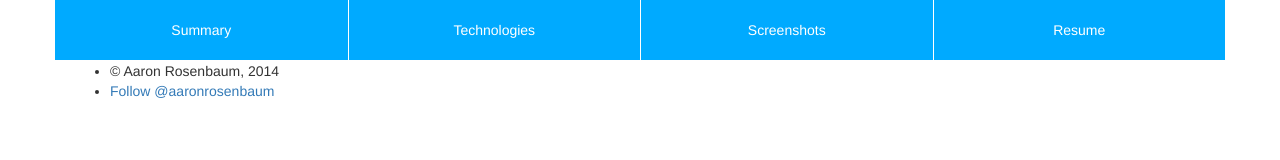
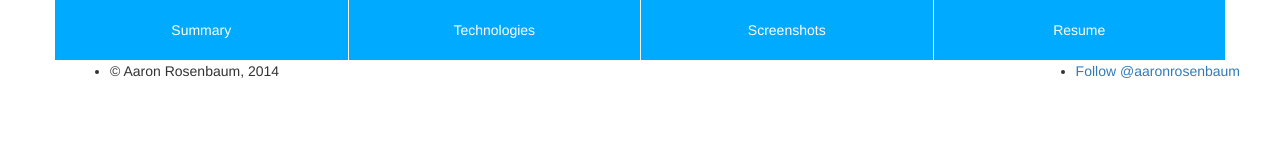
Before and after one commit to arosenb2/arosenb2.github.io, a plain HTML site: page index.html in a window 1280 px wide. Drawn offline with nearby package versions, Linux system fonts and the light colour scheme; some packages are replaced by stand-ins of ours.

Commit message:
Update index.html

```diff
--- a/index.html
+++ b/index.html
@@ -21,15 +21,15 @@
 	<footer class="container">
 		<div class="row">
 			<ul>
-				<li>&copy; Aaron Rosenbaum, 2014</li>
-				<li><a href="https://twitter.com/aaronrosenbaum" class="twitter-follow-button" data-show-count="false" data-lang="en">Follow @aaronrosenbaum</a><script>!function(d,s,id){var js,fjs=d.getElementsByTagName(s)[0];if(!d.getElementById(id)){js=d.createElement(s);js.id=id;js.src="//platform.twitter.com/widgets.js";fjs.parentNode.insertBefore(js,fjs);}}(document,"script","twitter-wjs");</script></li>
+				<li class="pull-left">&copy; Aaron Rosenbaum, 2014</li>
+				<li class="pull-right"><a href="https://twitter.com/aaronrosenbaum" class="twitter-follow-button" data-show-count="false" data-lang="en">Follow @aaronrosenbaum</a><script>!function(d,s,id){var js,fjs=d.getElementsByTagName(s)[0];if(!d.getElementById(id)){js=d.createElement(s);js.id=id;js.src="//platform.twitter.com/widgets.js";fjs.parentNode.insertBefore(js,fjs);}}(document,"script","twitter-wjs");</script></li>
 			</ul>
 		</div>
 	</footer>
 	<script src="//ajax.googleapis.com/ajax/libs/jquery/2.0.3/jquery.min.js"></script>
 	<script src="//netdna.bootstrapcdn.com/bootstrap/3.0.3/js/bootstrap.min.js"></script>
 	<script src="//ajax.googleapis.com/ajax/libs/angularjs/1.2.6/angular.min.js"></script>
-	<script src="//ajax.googleapis.com/ajax/libs/angularjs/1.2.6/angular-route.min.js"></script>
+	<!--<script src="//ajax.googleapis.com/ajax/libs/angularjs/1.2.6/angular-route.min.js"></script>-->
 	<script src="/controllers.js"></script>
 </body>
 </html>
```
